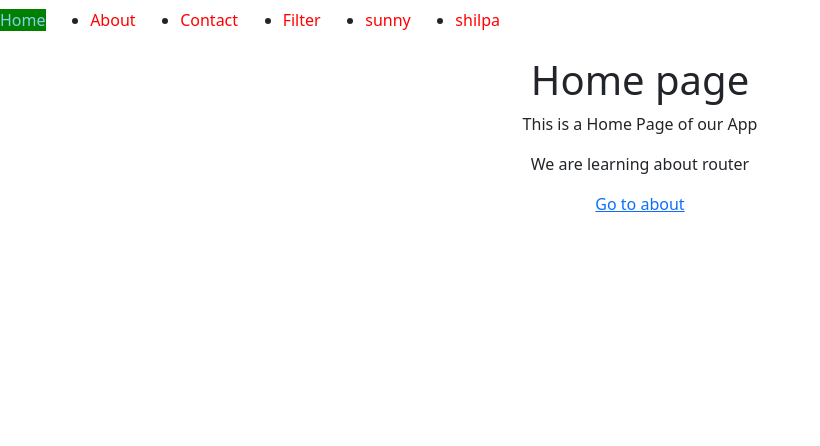
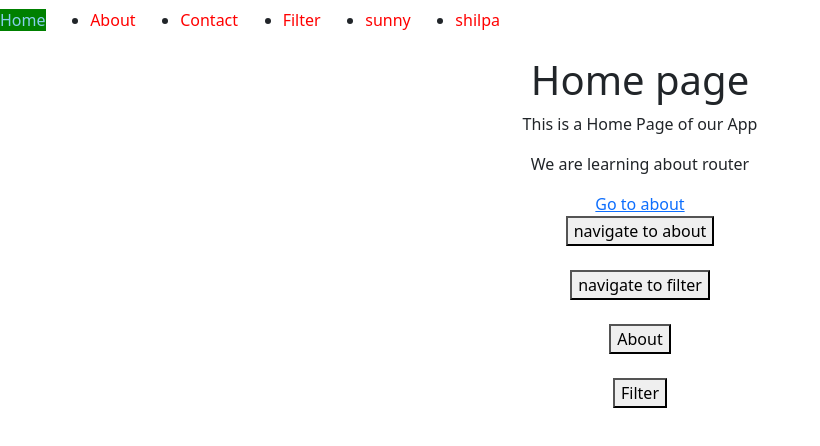
Before and after one commit to sunnysood1may/react, a React (Create React App) app: page / in a window 1280 px wide. Shown: the top 446 px of the page, without its empty margins (0-820 px from the left). Built offline with nearby package versions, Linux system fonts and the light colour scheme.

Commit message:
Navigation on Click

```diff
--- a/src/component/Home.js
+++ b/src/component/Home.js
@@ -1,12 +1,28 @@
-import { Link } from "react-router-dom";
+import { Link, useNavigate } from "react-router-dom";
 
 function Home() {
+  const navigate = useNavigate();
+  const navToPage = (url) => {
+    navigate(url);
+  };
   return (
     <>
       <h1>Home page</h1>
       <p>This is a Home Page of our App</p>
       <p>We are learning about router</p>
       <Link to="/about">Go to about</Link>
+      <br />
+      <button onClick={() => navigate("/about")}>navigate to about</button>
+      <br />
+      <br />
+      <button onClick={() => navigate("/filter")}>navigate to filter</button>
+      <br />
+      <br />
+
+      <button onClick={() => navToPage("/about")}>About</button>
+      <br />
+      <br />
+      <button onClick={() => navToPage("/filter")}>Filter</button>
     </>
   );
 }
--- a/src/component/filter.js
+++ b/src/component/filter.js
@@ -11,7 +11,7 @@ function Filter(){
             <h2>Name is : {name}</h2>
             <h2>Age is : {age}</h2>
             <h2>City is : {city}</h2>
-            <input type="text" onChange={(e)=>setSearchParams({name:e.target.value,age:10})} placeholder="Set Text in query params" />
+            <input type="text" onChange={(e)=>setSearchParams({name:e.target.value,age:10})} placeholder="Set Text in query params" /><br /><br />
             <button onClick={()=>setSearchParams({age:24,name:'shobhit'})}>Set age in query params</button>
         </div>
     )
```
